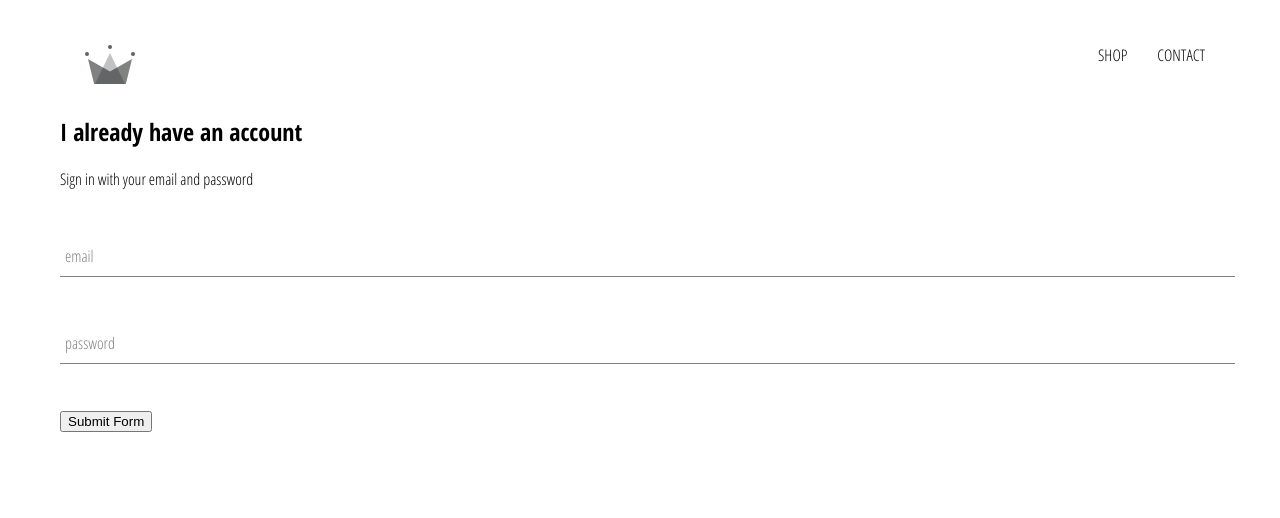
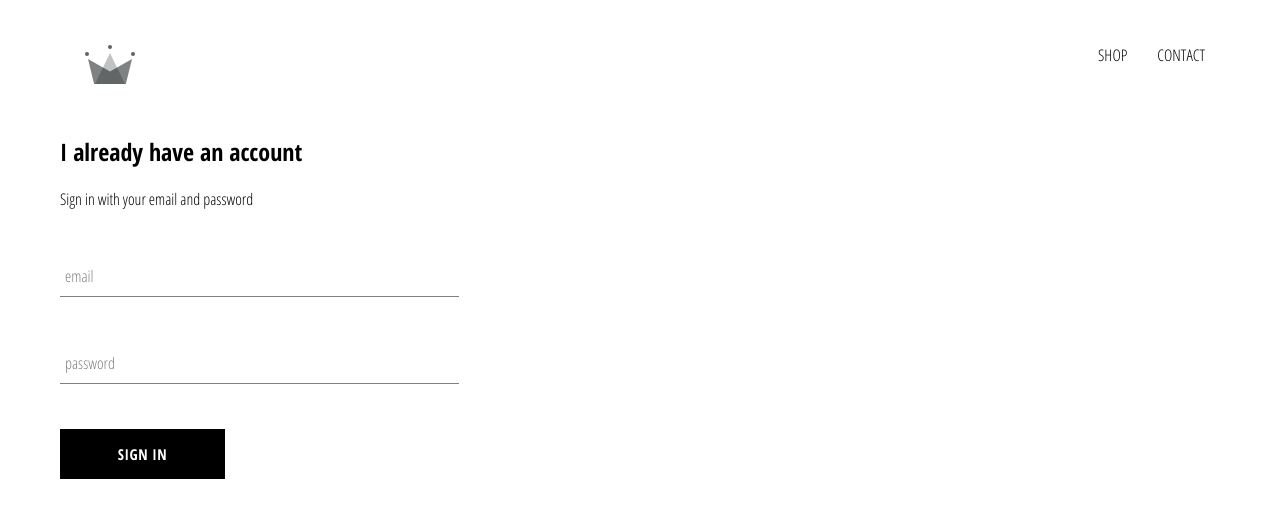
Before and after one commit to jimenezraul/crwn-clothing, a React (Create React App) app: page /signin in a window 1280 px wide. Shown: the top 518 px of the page. Built offline with nearby package versions, Linux system fonts and the light colour scheme.

Commit message:
style sign in component

```diff
--- /dev/null
+++ b/src/components/custom-button/custom-buttom.styles.scss
@@ -0,0 +1,22 @@
+.custom-button {
+    min-width: 165px;
+    width: auto;
+    height: 50px;
+    letter-spacing: 0.5px;
+    line-height: 50px;
+    padding: 0 35px 0 35px;
+    font-size: 15px;
+    background-color: black;
+    color: white;
+    text-transform: uppercase;
+    font-family: 'Open Sans Condensed';
+    font-weight: bolder;
+    border: none;
+    cursor: pointer;
+
+    &:hover {
+      background-color: white;
+      color: black;
+      border: 1px solid black;
+    }
+  }
--- /dev/null
+++ b/src/components/custom-button/cutom-button.component.jsx
@@ -0,0 +1,12 @@
+import React from 'react';
+
+import './custom-buttom.styles.scss';
+
+const CustomButton = ({ children, ...otherProps }) => (
+    <button className='custom-button' {...otherProps}>
+        {children}
+    </button>
+);
+
+
+export default CustomButton;
--- a/src/components/sign-in/sign-in.component.jsx
+++ b/src/components/sign-in/sign-in.component.jsx
@@ -3,6 +3,8 @@
 import FormInput from '../form-input/form-input.component';
 
 import "./sign-in.styles.scss";
+
+import CustomButton from '../custom-button/cutom-button.component';
 
 
 class SignIn extends React.Component {
@@ -49,8 +51,7 @@
                 label='password'
                 required
             />
-
-          <input type="submit" value="Submit Form" />
+            <CustomButton type="submit"> Sign In </CustomButton>
         </form>
       </div>
     );
--- a/src/components/sign-in/sign-in.styles.scss
+++ b/src/components/sign-in/sign-in.styles.scss
@@ -0,0 +1,9 @@
+.sign-in {
+  width: 30vw;
+  display: flex;
+  flex-direction: column;
+
+  .title {
+    margin: 50px 0;
+  }
+}
```
